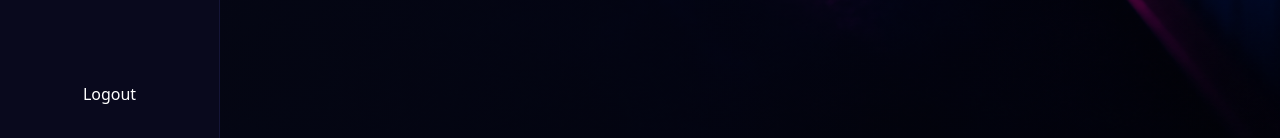
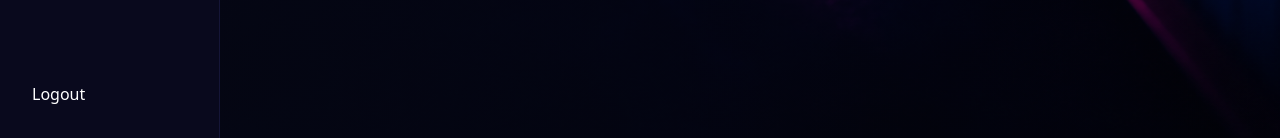
Before and after one commit to mercytv932/Chord_Book, a React (Vite) app in the folder frontend/: page /home in a window 1280 px wide. Shown: the part 662-800 px from the top of the page. Built offline with nearby package versions, Linux system fonts and the light colour scheme.

Commit message:
switching navbar logout button to Link for navigation and styling + UI setup and styles done

```diff
--- a/frontend/src/App.css
+++ b/frontend/src/App.css
@@ -71,6 +71,11 @@
   border: none;
   padding: 12px;
   cursor: pointer;
+  text-decoration: none;
+}
+
+.logout-button:hover {
+  background-color: #252544;
 }
 
 /* Home page */
--- a/frontend/src/components/Navbar.tsx
+++ b/frontend/src/components/Navbar.tsx
@@ -1,4 +1,4 @@
-import { NavLink } from "react-router-dom";
+import { Link, NavLink } from "react-router-dom";
 import { Music2 } from "lucide-react";
 
 function Navbar() {
@@ -34,7 +34,9 @@ function Navbar() {
           Favorites
         </NavLink>
       </nav>
-      <button className="logout-button">Logout</button>
+      <Link to="/login" className="logout-button">
+        Logout
+      </Link>
     </aside>
   );
 }
```
